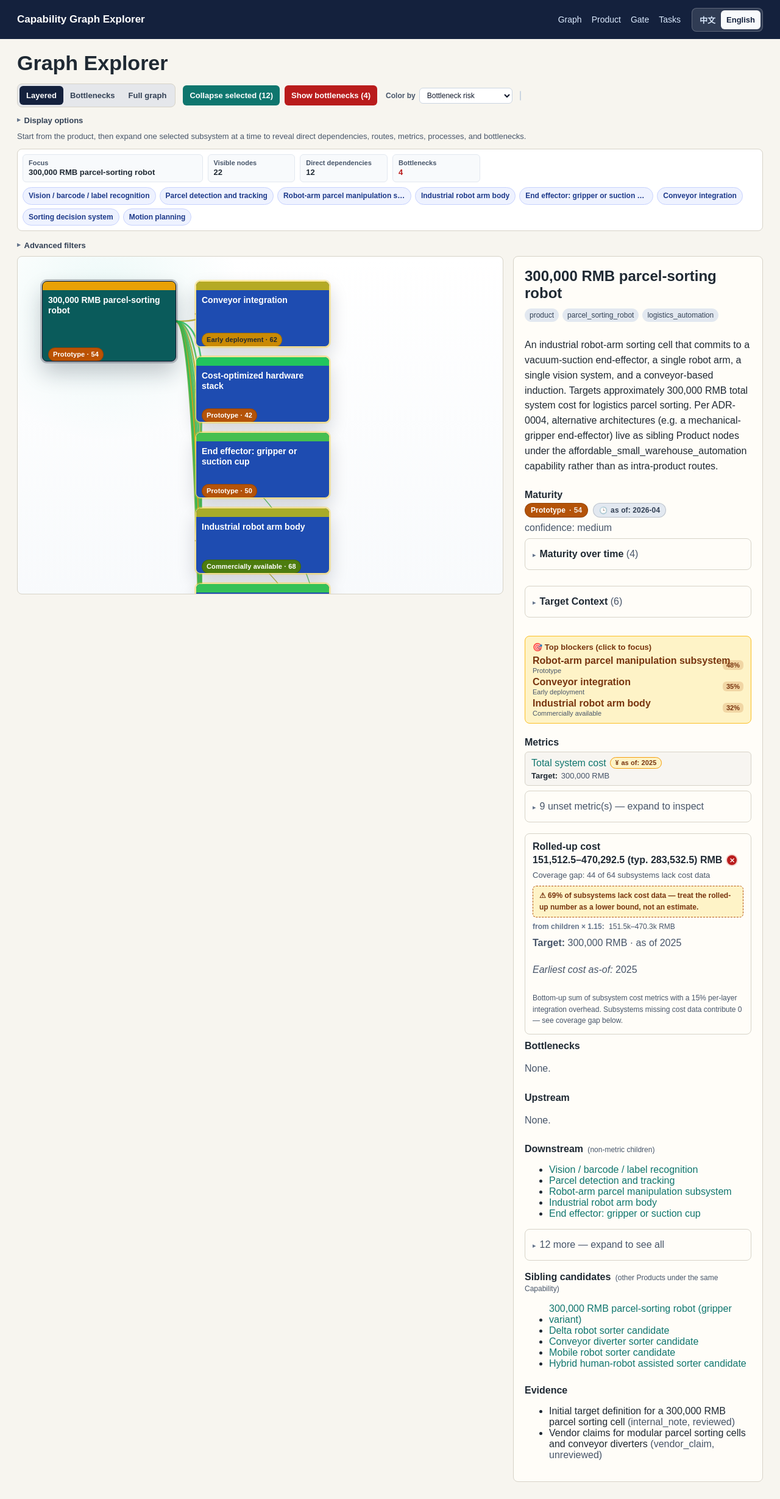
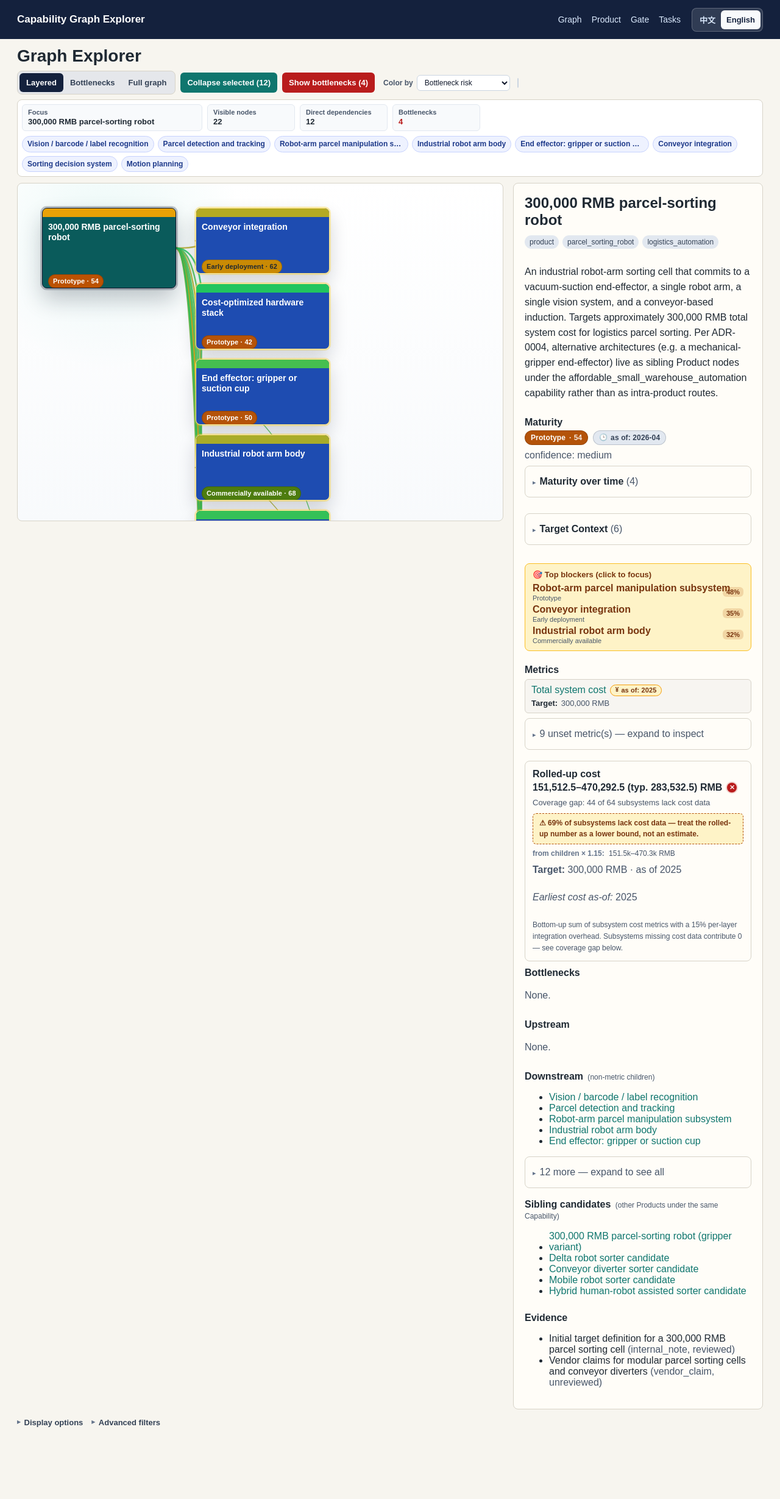
Before and after one commit to drt030/mincut, a Next.js app: page /graph in a window 1280 px wide. Shown: the whole page at 61% size. After the commit the page ends 2373 px from the top, so only its background shows below. Built offline with nearby package versions, Linux system fonts and the light colour scheme.

Commit message:
Prioritize graph canvas in first viewport

```diff
--- a/src/app/globals.css
+++ b/src/app/globals.css
@@ -144,12 +144,12 @@ nav a {
 }
 
 .graph-page {
-  padding-top: 20px;
+  padding-top: 12px;
 }
 
 .graph-page h1 {
-  font-size: 34px;
-  margin-bottom: 14px;
+  font-size: 28px;
+  margin-bottom: 8px;
 }
 
 .hero {
@@ -388,8 +388,8 @@ li {
   display: grid;
   gap: 8px;
   grid-template-columns: repeat(auto-fit, minmax(132px, 1fr));
-  margin: 10px 0 12px;
-  padding: 8px;
+  margin: 8px 0 10px;
+  padding: 7px;
 }
 
 .graph-context-stat:first-child {
@@ -405,7 +405,7 @@ li {
   gap: 2px;
   justify-content: center;
   min-width: 0;
-  padding: 7px 9px;
+  padding: 6px 9px;
 }
 
 .graph-context-stat span {
@@ -436,7 +436,7 @@ li {
   min-width: 0;
 }
 
-.graph-context-jumps button {
+.graph-context-jumps a {
   background: #eef2ff;
   border: 1px solid #c7d2fe;
   border-radius: 999px;
@@ -447,12 +447,12 @@ li {
   line-height: 1.2;
   max-width: 220px;
   overflow: hidden;
-  padding: 6px 9px;
+  padding: 5px 8px;
   text-overflow: ellipsis;
   white-space: nowrap;
 }
 
-.graph-context-jumps button:hover {
+.graph-context-jumps a:hover {
   background: #dbeafe;
   border-color: #93c5fd;
 }
@@ -1656,10 +1656,10 @@ li {
   align-items: center;
   display: flex;
   flex-wrap: wrap;
-  gap: 12px;
+  gap: 8px;
   justify-content: flex-start;
-  margin-bottom: 10px;
-  row-gap: 10px;
+  margin-bottom: 6px;
+  row-gap: 6px;
 }
 
 .explorer-toolbar .toolbar-actions {
@@ -1673,7 +1673,7 @@ li {
   background: transparent;
   border: 0;
   border-radius: 0;
-  margin: 0 0 6px;
+  margin: 0;
   padding: 0;
 }
 
@@ -1713,6 +1713,13 @@ li {
   justify-content: flex-start;
 }
 
+.graph-below-canvas-controls {
+  display: flex;
+  flex-wrap: wrap;
+  gap: 14px;
+  margin-top: 10px;
+}
+
 .segmented-control {
   background: #e5e7eb;
   border: 1px solid var(--line);
--- a/src/components/GraphExplorer.tsx
+++ b/src/components/GraphExplorer.tsx
@@ -1395,71 +1395,6 @@ export function GraphExplorer({ graph }: Props) {
           ) : null}
         </div>
       </div>
-      <details className="graph-control-drawer">
-        <summary>{t("displayOptions")}</summary>
-        <div className="toolbar-actions graph-secondary-actions">
-          <button
-            className="small-button secondary-button"
-            type="button"
-            onClick={() => {
-              // Per v3 iter-30: full reset now includes stage and
-              // colorMode so the canvas truly returns to first-load
-              // state. Previously Reset left these on the user's
-              // last-clicked value which was surprising.
-              setMode("layered");
-              setSelectedId(rootNodeId);
-              setDomain("all");
-              setKind("all");
-              setRelation("all");
-              setMaturity("all");
-              setExpandedIds(new Set([rootNodeId]));
-              setExpandedBottleneckIds(new Set([rootNodeId]));
-              setStage("overview");
-              setColorMode("bottleneck");
-            }}
-          >
-            {t("resetExpansion")}
-          </button>
-          <button
-            className={["small-button", "secondary-button", showMetricsAsNodes ? "active" : ""].filter(Boolean).join(" ")}
-            type="button"
-            aria-pressed={showMetricsAsNodes}
-            onClick={() => setShowMetricsAsNodes((value) => !value)}
-            title={t("showMetricsAsNodesHint")}
-          >
-            {t("showMetricsAsNodes")}{showMetricsAsNodes ? ` · ${t("toggleOn")}` : ` · ${t("toggleOff")}`}
-          </button>
-          <button
-            className={["small-button", "secondary-button", showFrontiers ? "active" : ""].filter(Boolean).join(" ")}
-            type="button"
-            aria-pressed={showFrontiers}
-            onClick={() => setShowFrontiers((value) => !value)}
-            title={t("showFrontiersToggleHint")}
-          >
-            {t("showFrontiersToggle")}{showFrontiers ? ` · ${t("toggleOn")}` : ` · ${t("toggleOff")}`}
-          </button>
-          <button
-            className={["small-button", "secondary-button", showDeprecated ? "active" : ""].filter(Boolean).join(" ")}
-            type="button"
-            aria-pressed={showDeprecated}
-            onClick={() => setShowDeprecated((value) => !value)}
-            title={t("showDeprecatedHint")}
-          >
-            {t("showDeprecated")}{showDeprecated ? ` · ${t("toggleOn")}` : ` · ${t("toggleOff")}`}
-          </button>
-          <span
-            className="frontier-count-status"
-            title={t("frontierCountInScopeTooltip")}
-            aria-label={t("frontierCountInScopeTooltip")}
-          >
-            <span className="frontier-count-icon" aria-hidden="true">🔭</span>
-            {t("frontierCountInScope").replace("{count}", String(frontierCountInScope))}
-          </span>
-        </div>
-      </details>
-      <div className="explorer-hint">
-        {mode === "layered" ? t("layeredModeHint") : mode === "bottleneck" ? t("bottleneckModeHint") : t("fullModeHint")}
-      </div>
       <div className="graph-context-strip" aria-label={t("graphContextStrip")}>
         <div className="graph-context-stat">
           <span>{t("currentFocus")}</span>
@@ -1480,69 +1415,18 @@ export function GraphExplorer({ graph }: Props) {
         {directDependencyNodes.length > 0 ? (
           <div className="graph-context-jumps" aria-label={t("directDependencyJumps")}>
             {directDependencyNodes.map((node) => (
-              <button
+              <a
                 key={node.id}
-                type="button"
                 aria-label={`${t("focusDependency")}: ${nodeName(node.id, node.name)}`}
+                href={`?stage=focused&focus=${encodeURIComponent(node.id)}${colorMode === "bottleneck" ? "" : `&color=${encodeURIComponent(colorMode)}`}`}
                 onClick={() => focusNode(node.id)}
               >
                 {nodeName(node.id, node.name)}
-              </button>
+              </a>
             ))}
           </div>
         ) : null}
       </div>
-      <details className="graph-filter-drawer">
-        <summary>{t("advancedFilters")}</summary>
-        <div className="filters">
-          <select
-            aria-label={t("filterDomainLabel")}
-            value={domain}
-            onChange={(event) => setDomain(event.target.value)}
-          >
-            <option value="all">{t("allDomains")}</option>
-            {domains.map((item) => (
-              <option key={item} value={item}>
-                {item}
-              </option>
-            ))}
-          </select>
-          <select
-            aria-label={t("filterKindLabel")}
-            value={kind}
-            onChange={(event) => setKind(event.target.value as NodeKind | "all")}
-          >
-            <option value="all">{t("allNodeKinds")}</option>
-            {kinds.map((item) => (
-              <option key={item} value={item}>
-                {kindName(item)}
-              </option>
-            ))}
-          </select>
-          <select
-            aria-label={t("filterRelationLabel")}
-            value={relation}
-            onChange={(event) => setRelation(event.target.value as EdgeRelation | "all")}
-          >
-            <option value="all">{t("allRelations")}</option>
-            {relations.map((item) => (
-              <option key={item} value={item}>
-                {relationName(item)}
-              </option>
-            ))}
-          </select>
-          <select
-            aria-label={t("filterMaturityLabel")}
-            value={maturity}
-            onChange={(event) => setMaturity(event.target.value)}
-          >
-            <option value="all">{t("allMaturity")}</option>
-            <option value="30">{t("score")} &gt;= 30</option>
-            <option value="50">{t("score")} &gt;= 50</option>
-            <option value="70">{t("score")} &gt;= 70</option>
-          </select>
-        </div>
-      </details>
       <div className={`graph-layout graph-layout-${stage}`}>
         <div className={`graph-canvas graph-canvas-${stage}`}>
           {mode === "full" ? (
@@ -1610,6 +1494,121 @@ export function GraphExplorer({ graph }: Props) {
           }}
         />
       </div>
+      <div className="graph-below-canvas-controls">
+        <details className="graph-control-drawer">
+          <summary>{t("displayOptions")}</summary>
+          <div className="toolbar-actions graph-secondary-actions">
+            <button
+              className="small-button secondary-button"
+              type="button"
+              onClick={() => {
+                // Per v3 iter-30: full reset now includes stage and
+                // colorMode so the canvas truly returns to first-load
+                // state. Previously Reset left these on the user's
+                // last-clicked value which was surprising.
+                setMode("layered");
+                setSelectedId(rootNodeId);
+                setDomain("all");
+                setKind("all");
+                setRelation("all");
+                setMaturity("all");
+                setExpandedIds(new Set([rootNodeId]));
+                setExpandedBottleneckIds(new Set([rootNodeId]));
+                setStage("overview");
+                setColorMode("bottleneck");
+              }}
+            >
+              {t("resetExpansion")}
+            </button>
+            <button
+              className={["small-button", "secondary-button", showMetricsAsNodes ? "active" : ""].filter(Boolean).join(" ")}
+              type="button"
+              aria-pressed={showMetricsAsNodes}
+              onClick={() => setShowMetricsAsNodes((value) => !value)}
+              title={t("showMetricsAsNodesHint")}
+            >
+              {t("showMetricsAsNodes")}{showMetricsAsNodes ? ` · ${t("toggleOn")}` : ` · ${t("toggleOff")}`}
+            </button>
+            <button
+              className={["small-button", "secondary-button", showFrontiers ? "active" : ""].filter(Boolean).join(" ")}
+              type="button"
+              aria-pressed={showFrontiers}
+              onClick={() => setShowFrontiers((value) => !value)}
+              title={t("showFrontiersToggleHint")}
+            >
+              {t("showFrontiersToggle")}{showFrontiers ? ` · ${t("toggleOn")}` : ` · ${t("toggleOff")}`}
+            </button>
+            <button
+              className={["small-button", "secondary-button", showDeprecated ? "active" : ""].filter(Boolean).join(" ")}
+              type="button"
+              aria-pressed={showDeprecated}
+              onClick={() => setShowDeprecated((value) => !value)}
+              title={t("showDeprecatedHint")}
+            >
+              {t("showDeprecated")}{showDeprecated ? ` · ${t("toggleOn")}` : ` · ${t("toggleOff")}`}
+            </button>
+            <span
+              className="frontier-count-status"
+              title={t("frontierCountInScopeTooltip")}
+              aria-label={t("frontierCountInScopeTooltip")}
+            >
+              <span className="frontier-count-icon" aria-hidden="true">🔭</span>
+              {t("frontierCountInScope").replace("{count}", String(frontierCountInScope))}
+            </span>
+          </div>
+        </details>
+        <details className="graph-filter-drawer">
+          <summary>{t("advancedFilters")}</summary>
+          <div className="filters">
+            <select
+              aria-label={t("filterDomainLabel")}
+              value={domain}
+              onChange={(event) => setDomain(event.target.value)}
+            >
+              <option value="all">{t("allDomains")}</option>
+              {domains.map((item) => (
+                <option key={item} value={item}>
+                  {item}
+                </option>
+              ))}
+            </select>
+            <select
+              aria-label={t("filterKindLabel")}
+              value={kind}
+              onChange={(event) => setKind(event.target.value as NodeKind | "all")}
+            >
+              <option value="all">{t("allNodeKinds")}</option>
+              {kinds.map((item) => (
+                <option key={item} value={item}>
+                  {kindName(item)}
+                </option>
+              ))}
+            </select>
+            <select
+              aria-label={t("filterRelationLabel")}
+              value={relation}
+              onChange={(event) => setRelation(event.target.value as EdgeRelation | "all")}
+            >
+              <option value="all">{t("allRelations")}</option>
+              {relations.map((item) => (
+                <option key={item} value={item}>
+                  {relationName(item)}
+                </option>
+              ))}
+            </select>
+            <select
+              aria-label={t("filterMaturityLabel")}
+              value={maturity}
+              onChange={(event) => setMaturity(event.target.value)}
+            >
+              <option value="all">{t("allMaturity")}</option>
+              <option value="30">{t("score")} &gt;= 30</option>
+              <option value="50">{t("score")} &gt;= 50</option>
+              <option value="70">{t("score")} &gt;= 70</option>
+            </select>
+          </div>
+        </details>
+      </div>
     </div>
   );
 }
```
